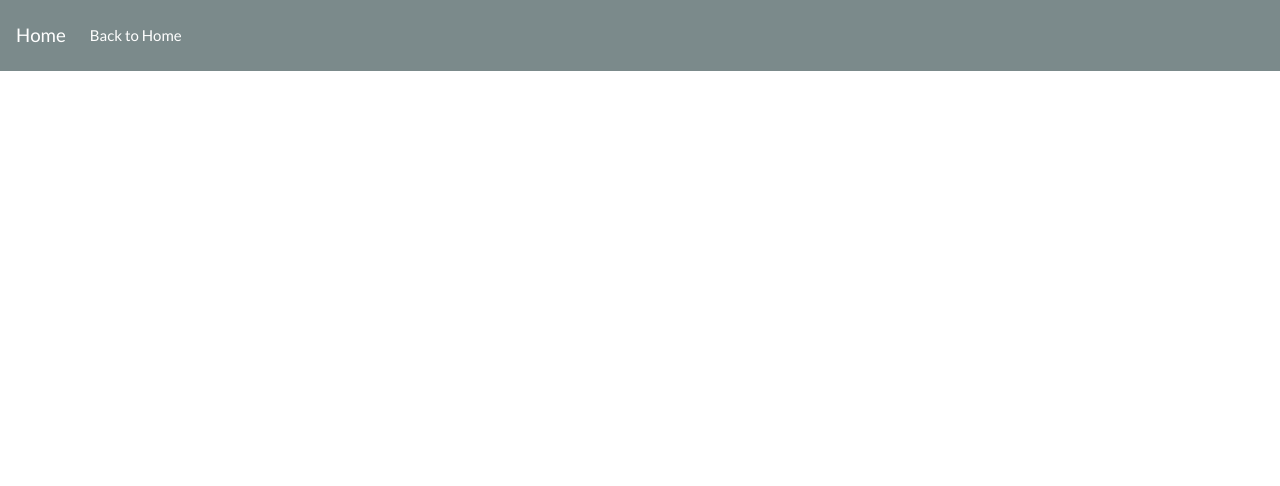
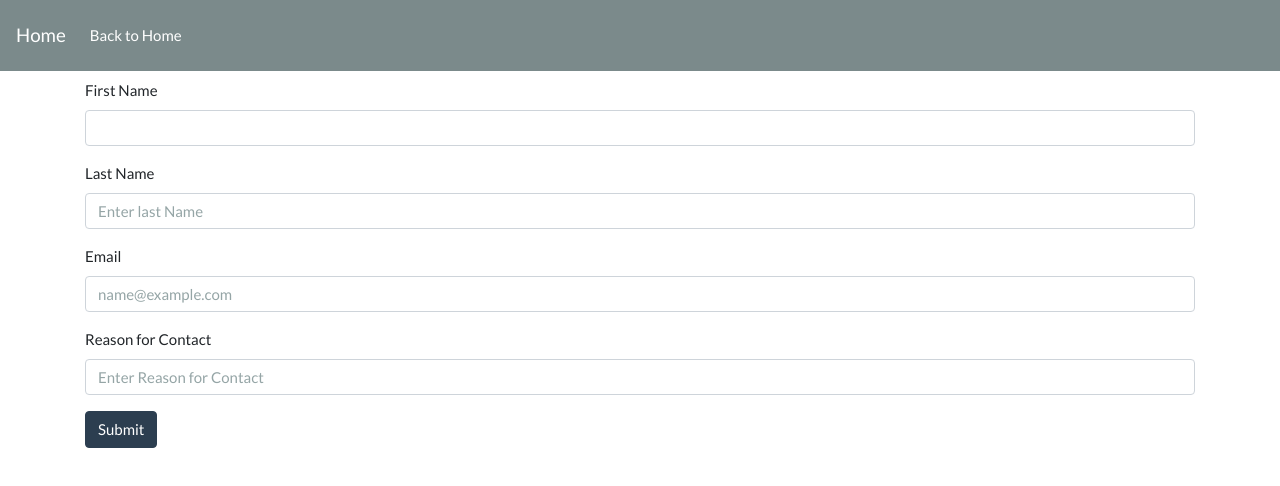
Before and after one commit to JGilb28-7/Jon-Gilbert-Protfolio-Update-3, a website: page public/contact.html in a window 1280 px wide. Drawn offline with nearby package versions, Linux system fonts and the light colour scheme.

Commit message:
updated the contact.js start - fix the .ready error

```diff
--- a/package.json
+++ b/package.json
@@ -18,7 +18,6 @@
   },
   "homepage": "https://github.com/JGilb28-7/Jon-Gilbert-Protfolio-Update-3#readme",
   "dependencies": {
-    "2": "^3.0.0",
     "bootstrap": "^5.0.0-beta1",
     "express": "^4.17.1",
     "mysql": "^2.18.1",
--- a/public/contact.html
+++ b/public/contact.html
@@ -11,11 +11,11 @@
     <link rel="canonical" href="https://getbootstrap.com/docs/4.5/examples/carousel/">
 
     <!-- Latest compiled and minified CSS & JS -->
+
     <link href="https://maxcdn.bootstrapcdn.com/bootswatch/4.0.0/flatly/bootstrap.min.css" rel="stylesheet">
-    <link rel="stylesheet" href="/public/css/style.css" media="screen" title="no title">
     <script src="https://code.jquery.com/jquery.js"></script>
     <script src="https://maxcdn.bootstrapcdn.com/bootstrap/4.0.0/js/bootstrap.min.js"></script>
-
+    <link rel="stylesheet" href="/public/css/style.css" media="screen" title="no title">
   </head>
 
     <body>
@@ -33,6 +33,33 @@
             </div>
         </nav>
       </header>
+      <hr class="featurette-divider">
+      <div class="container" id="contactMe">
+        <!--contact form here from BS and added in the button needed to be added inside the form-->
+        <h3>Contact Form</h3>
+        <form>
+          <div class="form-group">
+            <label for="exampleFormControlInput1">First Name</label>
+            <input type="firstName" class="form-control" id="exampleFormControlInput1">
+          </div>
+          <div class="form-group">
+            <label for="exampleFormControlInput2">Last Name</label>
+            <input type="lastName" class="form-control" id="exampleFormControlInput2"
+            placeholder="Enter last Name">
+          </div>
+          <div class="form-group">
+            <label for="exampleFormControlInput3">Email</label>
+            <input type="email" class="form-control" id="exampleFormControlInput3"
+            placeholder="name@example.com">
+          </div>
+          <div class="form-group">
+            <label for="exampleFormControlInput2">Reason for Contact</label>
+            <input type="Reason" class="form-control" id="exampleFormControlInput2"
+            placeholder="Enter Reason for Contact">
+          </div>
+          <button type="reset" class="btn btn-primary">Submit</button>
+        </form>
+      </div>
 
 
       <script src="js/contact.js" type="text/javascript"></script>
--- /dev/null
+++ b/public/js/contact.js
@@ -0,0 +1,11 @@
+//https://api.jquery.com/ready/ -
+//The $(document).ready(function) .ready crossed out
+ // Handler for .ready() called.
+$(function() {
+  var contactForm = $(".contact");
+  var firstNameInput = $("#firstName-input");
+  var lastNameInput = $("#lastName-input");
+  var emailInput = $("#email-input");
+  var reasonInput = $("#reason-input");
+
+});
```
Also changed, not shown: 2 other files.
